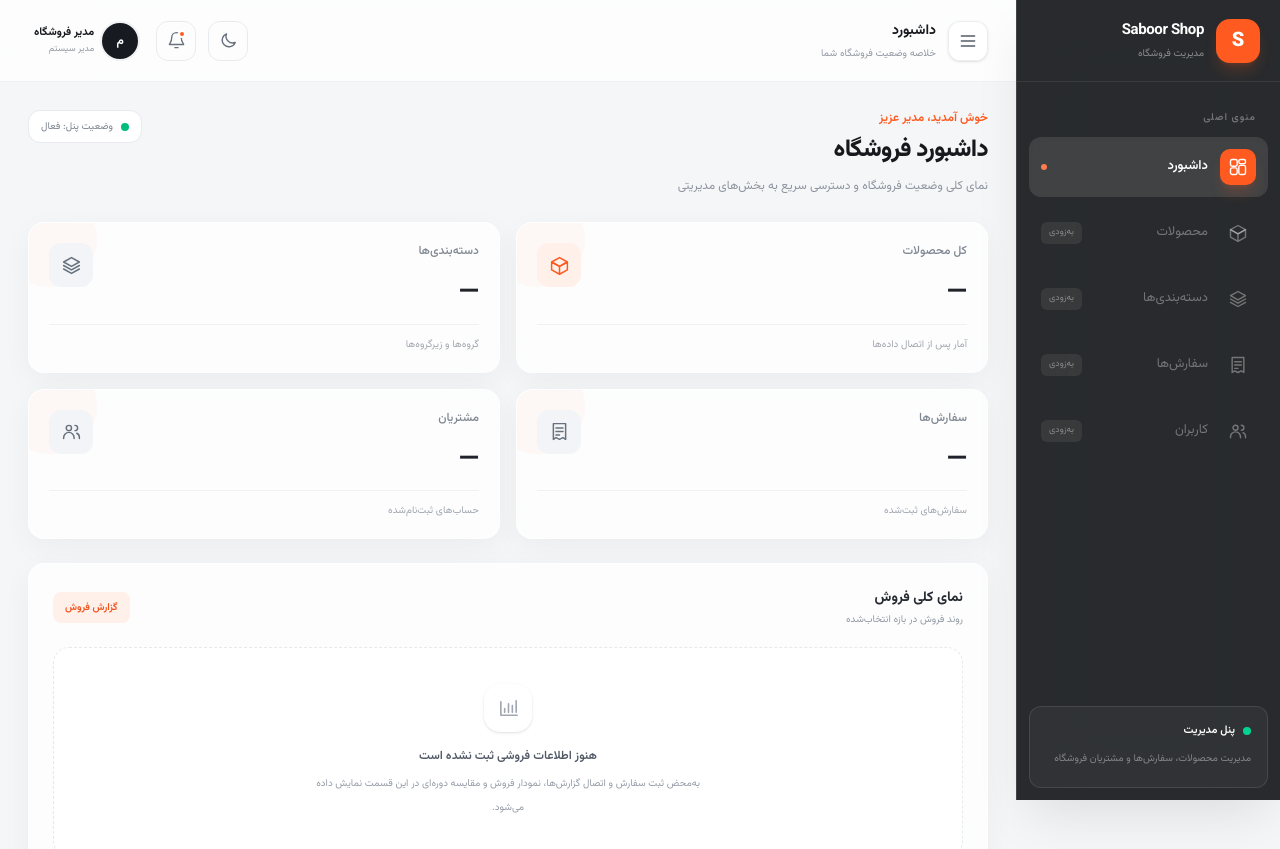
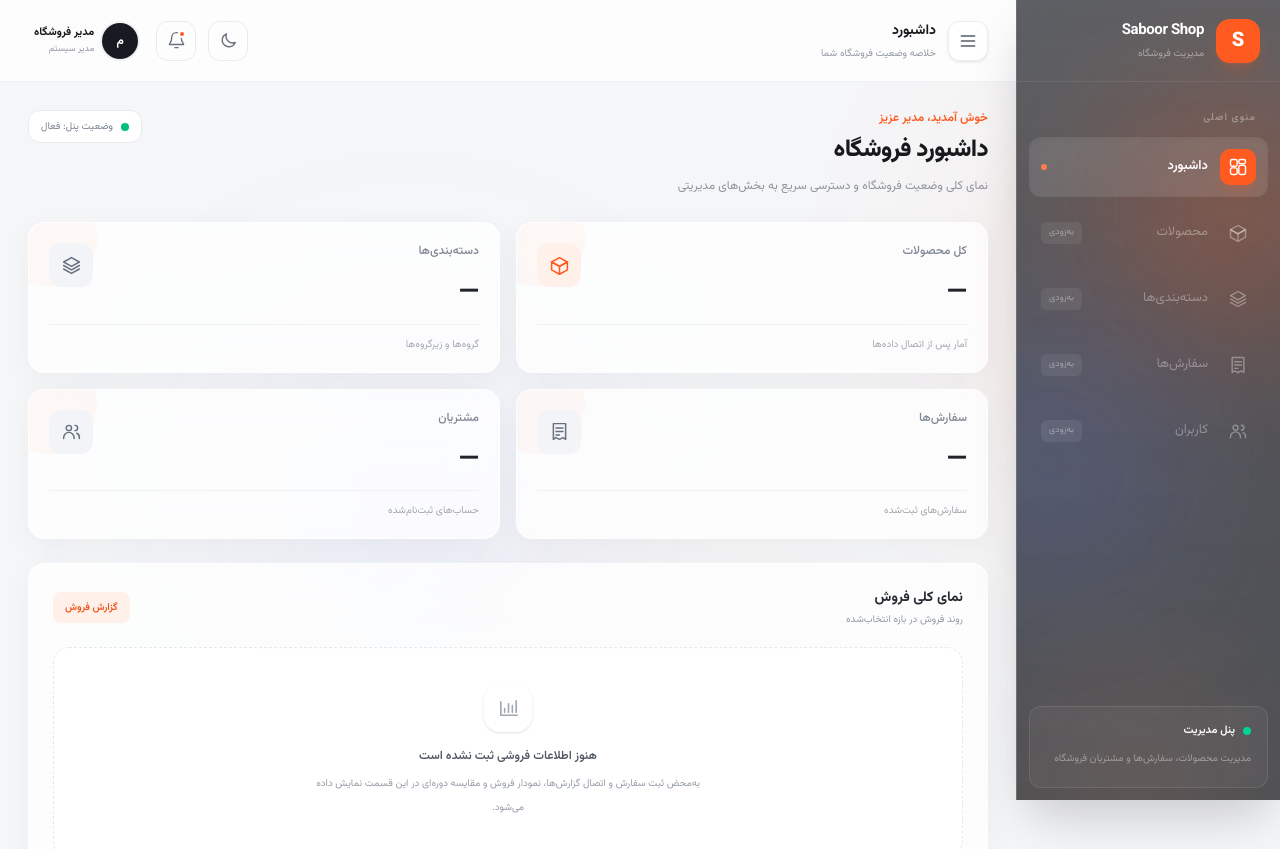
Before and after one commit to Amirsaboor/next-shop-fullstack, a Next.js app: page /admin in a window 1280 px wide. Shown: the top 849 px of the page. Built offline with nearby package versions, Linux system fonts and the light colour scheme.

Commit message:
Enhance glass sidebar with ambient blurred lighting

```diff
--- a/src/components/admin/AdminShell.tsx
+++ b/src/components/admin/AdminShell.tsx
@@ -61,11 +61,22 @@ export default function AdminShell({ children }: { children: ReactNode }) {
   const sidebarWidth = collapsed ? "lg:mr-[88px]" : "lg:mr-[264px]";
 
   return (
-    <div className="admin-theme min-h-screen bg-[#f5f6f8] text-[#17191d] transition-colors dark:bg-[#101216] dark:text-[#f4f5f7]">
+    <div className="admin-theme relative isolate min-h-screen overflow-hidden bg-[#f5f6f8] text-[#17191d] transition-colors dark:bg-[#101216] dark:text-[#f4f5f7]">
+      <div aria-hidden="true" className="pointer-events-none fixed inset-0 z-0 overflow-hidden">
+        <div className="absolute -right-36 top-24 h-[430px] w-[430px] rounded-full bg-[#ff5a1f]/[0.10] blur-[110px] dark:bg-[#ff5a1f]/[0.16]" />
+        <div className="absolute left-[18%] top-[42%] h-[360px] w-[360px] rounded-full bg-[#7c8cff]/[0.07] blur-[115px] dark:bg-[#7788ff]/[0.10]" />
+        <div className="absolute bottom-[-180px] right-[34%] h-[360px] w-[360px] rounded-full bg-[#ff9b72]/[0.08] blur-[110px] dark:bg-[#ff784d]/[0.08]" />
+      </div>
       {mobileOpen && <button type="button" aria-label="بستن منو" onClick={() => setMobileOpen(false)} className="fixed inset-0 z-40 bg-black/55 backdrop-blur-[2px] lg:hidden" />}
 
-      <aside className={`fixed inset-y-0 right-0 z-50 flex flex-col border-l border-white/[0.12] bg-[#121417]/90 text-white shadow-2xl shadow-black/10 backdrop-blur-2xl transition-all duration-300 ${mobileOpen ? "translate-x-0" : "translate-x-full lg:translate-x-0"} ${collapsed ? "w-[264px] lg:w-[88px]" : "w-[264px]"}`}>
-        <div className={`flex h-[82px] shrink-0 items-center border-b border-white/[0.08] ${collapsed && !mobileOpen ? "justify-center px-3" : "justify-between px-5"}`}>
+      <aside className={`fixed inset-y-0 right-0 z-50 flex flex-col overflow-hidden border-l border-white/[0.16] bg-[#15191f]/[0.72] text-white shadow-2xl shadow-black/20 backdrop-blur-[36px] transition-all duration-300 ${mobileOpen ? "translate-x-0" : "translate-x-full lg:translate-x-0"} ${collapsed ? "w-[264px] lg:w-[88px]" : "w-[264px]"}`}>
+        <div aria-hidden="true" className="pointer-events-none absolute inset-0 z-0 overflow-hidden">
+          <div className="absolute -right-20 top-20 h-64 w-64 rounded-full bg-[#ff5a1f]/25 blur-[75px]" />
+          <div className="absolute -left-24 top-[42%] h-64 w-64 rounded-full bg-[#657cff]/20 blur-[85px]" />
+          <div className="absolute bottom-[-90px] right-8 h-56 w-56 rounded-full bg-[#ff9b72]/15 blur-[75px]" />
+          <div className="absolute inset-0 bg-gradient-to-b from-white/[0.055] via-transparent to-black/[0.10]" />
+        </div>
+        <div className={`relative z-10 flex h-[82px] shrink-0 items-center border-b border-white/[0.08] ${collapsed && !mobileOpen ? "justify-center px-3" : "justify-between px-5"}`}>
           <Link href="/admin" className="flex min-w-0 items-center gap-3" title="Saboor Shop">
             <span className="flex h-11 w-11 shrink-0 items-center justify-center rounded-[14px] bg-[#ff5a1f] text-xl font-black shadow-lg shadow-[#ff5a1f]/20">S</span>
             {(!collapsed || mobileOpen) && <span className="min-w-0"><span className="block text-[15px] font-bold tracking-tight">Saboor Shop</span><span className="mt-1 block text-[10px] text-white/45">مدیریت فروشگاه</span></span>}
@@ -73,7 +84,7 @@ export default function AdminShell({ children }: { children: ReactNode }) {
           <button type="button" onClick={() => setMobileOpen(false)} className="rounded-lg p-2 text-white/55 hover:bg-white/10 lg:hidden" aria-label="بستن منو"><Icon name="close" /></button>
         </div>
 
-        <div className="px-3 pt-7">
+        <div className="relative z-10 px-3 pt-7">
           {(!collapsed || mobileOpen) && <p className="mb-3 px-3 text-[10px] font-semibold tracking-widest text-white/35">منوی اصلی</p>}
           <nav className="space-y-1.5">
             {menuItems.map((item) => {
@@ -98,13 +109,13 @@ export default function AdminShell({ children }: { children: ReactNode }) {
           </nav>
         </div>
 
-        <div className="mt-auto p-3">
+        <div className="relative z-10 mt-auto p-3">
           {(!collapsed || mobileOpen) && <div className="rounded-xl border border-white/10 bg-white/[0.035] p-4"><div className="flex items-center gap-2"><span className="h-2 w-2 rounded-full bg-emerald-400" /><p className="text-[11px] font-semibold">پنل مدیریت</p></div><p className="mt-2 text-[10px] leading-6 text-white/40">مدیریت محصولات، سفارش‌ها و مشتریان فروشگاه</p></div>}
           {collapsed && !mobileOpen && <div className="flex justify-center pb-2"><span className="h-2 w-2 rounded-full bg-emerald-400" title="پنل مدیریت" /></div>}
         </div>
       </aside>
 
-      <div className={`min-h-screen transition-all duration-300 ${sidebarWidth}`}>
+      <div className={`relative z-10 min-h-screen transition-all duration-300 ${sidebarWidth}`}>
         <header className="sticky top-0 z-30 flex h-[82px] items-center justify-between border-b border-[#e9ebef]/70 bg-white/75 px-4 backdrop-blur-2xl transition-colors dark:border-white/[0.07] dark:bg-[#171a20]/75 sm:px-7">
           <div className="flex items-center gap-3">
             <button type="button" onClick={() => { if (window.matchMedia("(min-width: 1024px)").matches) { setCollapsed((value) => !value); } else { setMobileOpen(true); } }} className="flex h-10 w-10 items-center justify-center rounded-xl border border-[#e8eaee]/80 bg-white/60 text-[#555d68] shadow-sm backdrop-blur-lg transition hover:border-[#ffb69c] hover:bg-[#fff5f0]/80 hover:text-[#ff5a1f] dark:border-white/10 dark:bg-white/[0.06] dark:text-white/70 dark:hover:bg-white/10" aria-label={collapsed ? "باز کردن سایدبار" : "جمع کردن سایدبار"} title={collapsed ? "باز کردن سایدبار" : "جمع کردن سایدبار"}><Icon name="menu" /></button>
```
